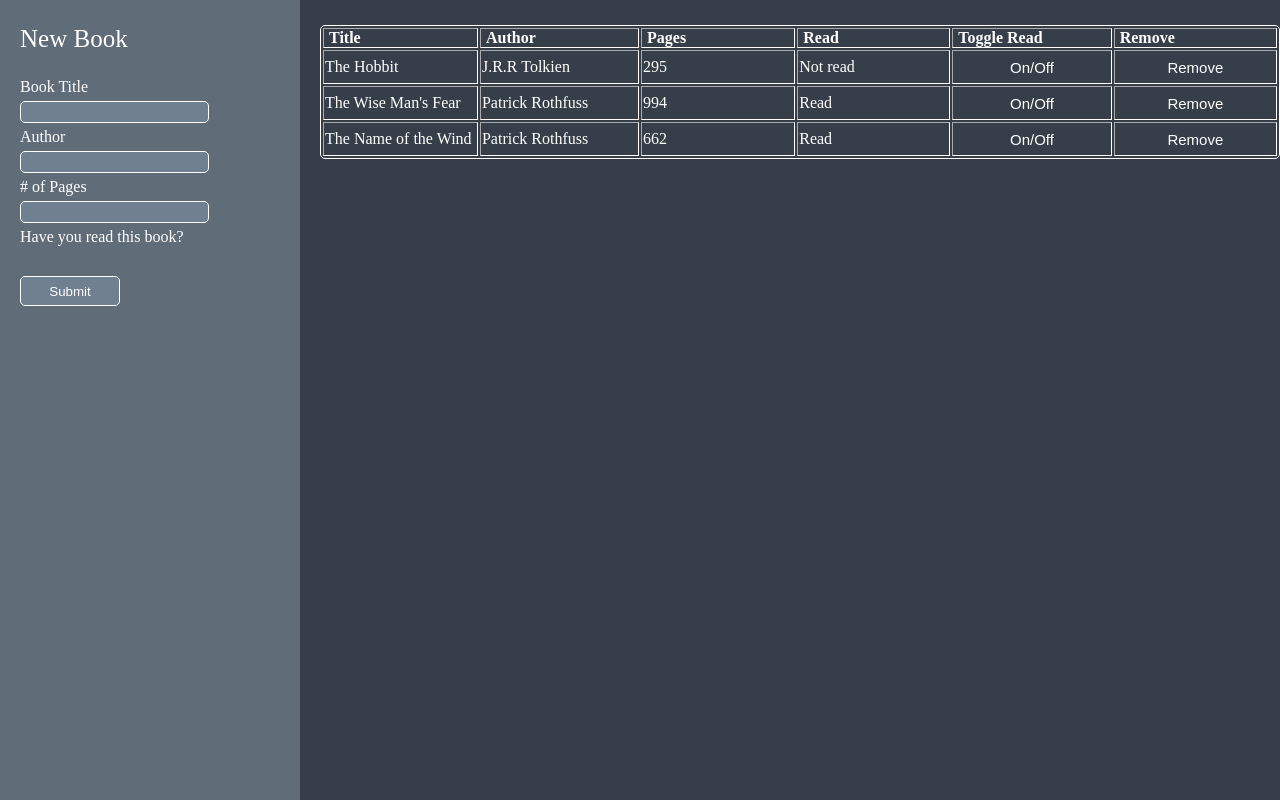
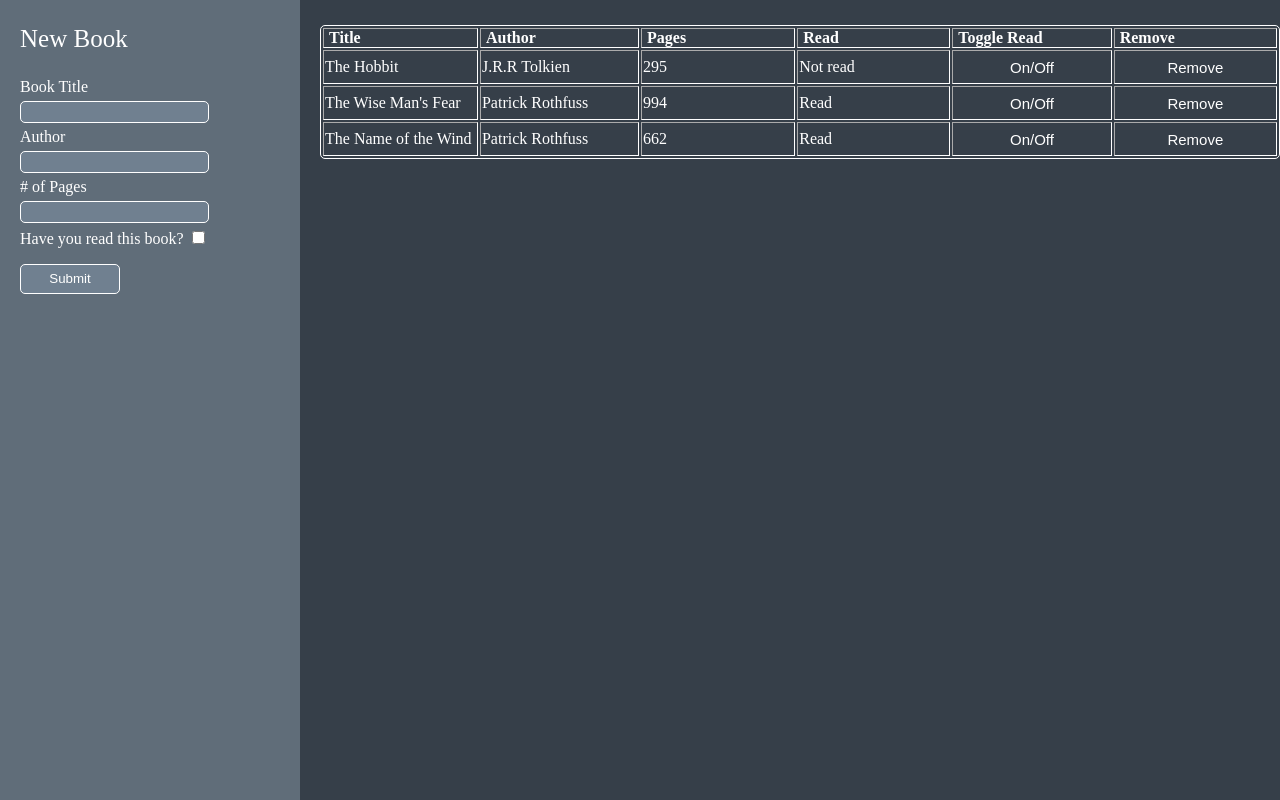
Before and after one commit to depwine/book-library, a plain HTML site: page index.html in a window 1280 px wide. Drawn offline with Linux system fonts and the light colour scheme.

Commit message:
fixed a checkbox styling on windows

```diff
--- a/styles.css
+++ b/styles.css
@@ -107,7 +107,7 @@ th{
     width: 200px;
 }
 
-input{
+input[type="text"]{
     display: grid;
     background-color: slategray;
     border: 1px solid white;
@@ -118,6 +118,10 @@ input{
     margin: 5px 0 5px 0;
     justify-self: left;
     width: auto;
+}
+
+input[type="checkbox"]{
+
 }
 
 tr:nth-child(3), tr:nth-child(4) {
```
